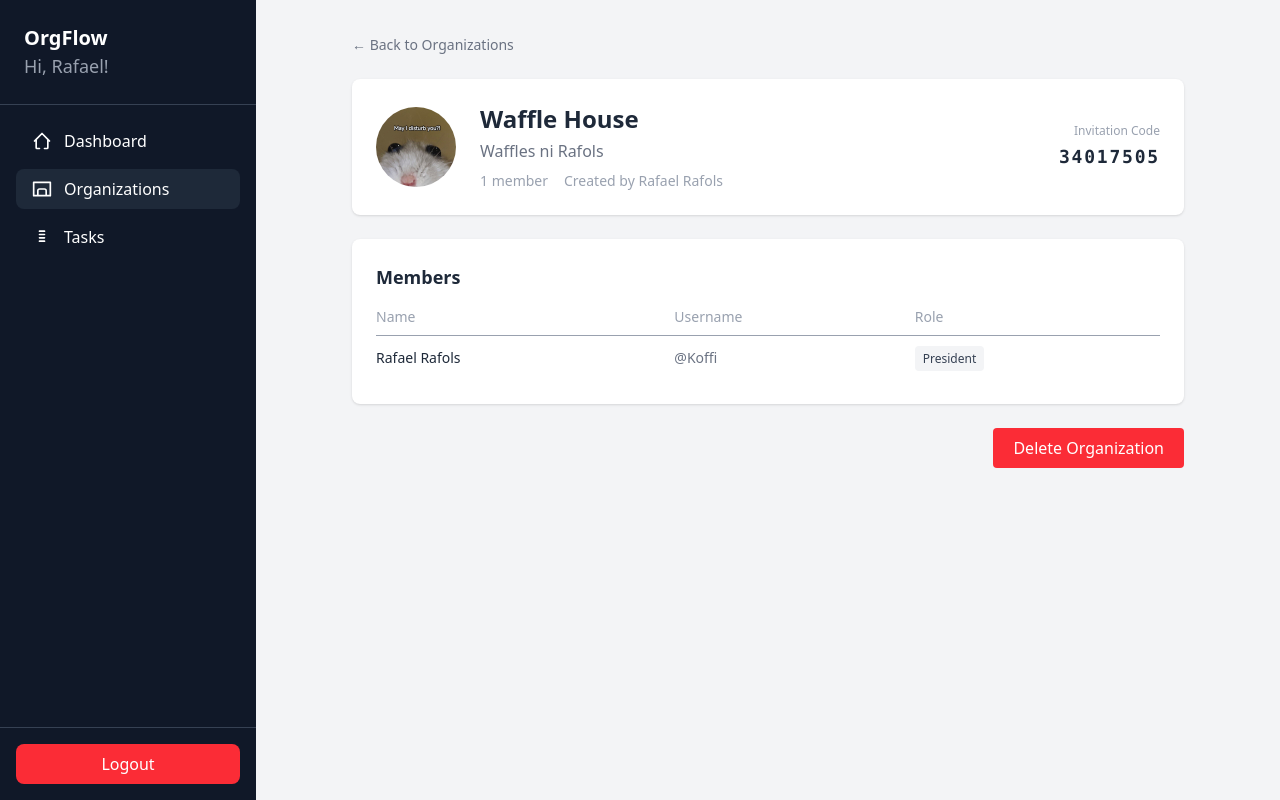
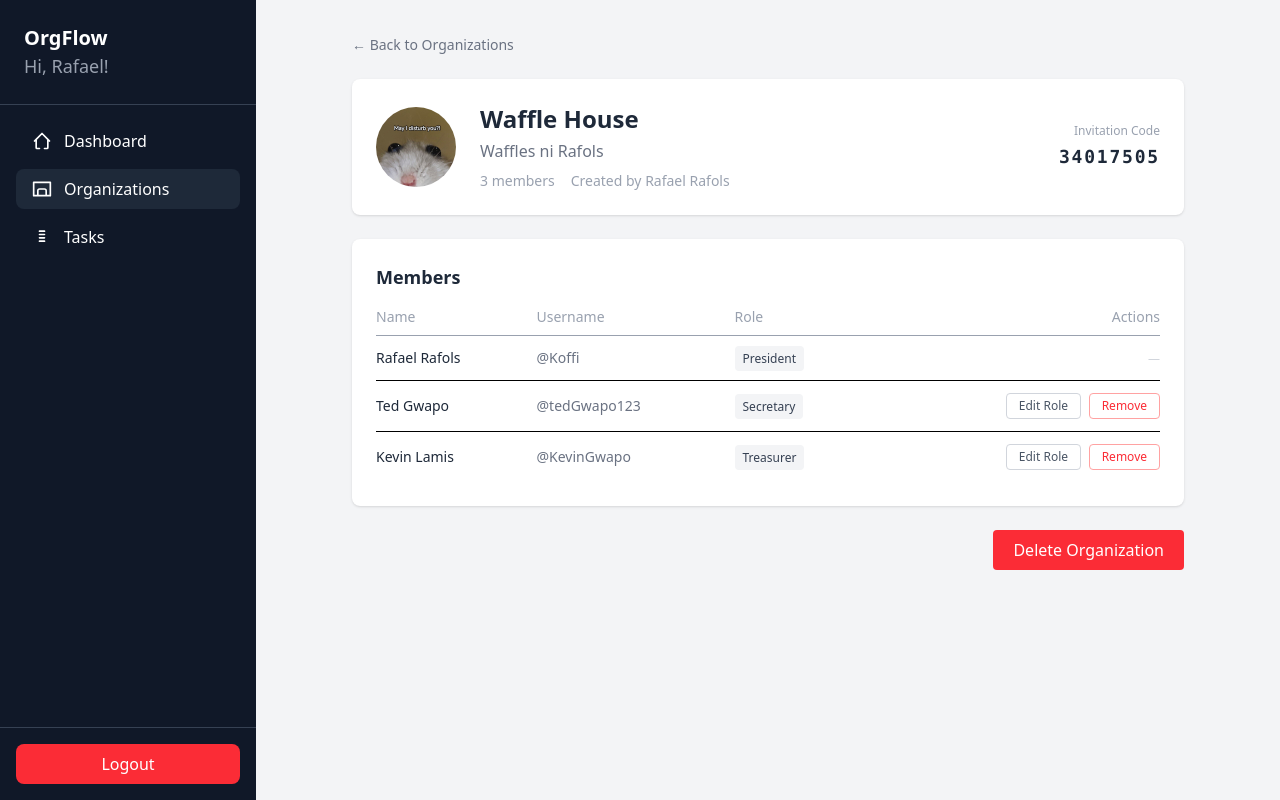
Before and after one commit to CoconatsuMiru/emergingTrendsFinalProject, a Django app: page /organizations/3/ in a window 1280 px wide. Run offline with Django 5.2, Linux system fonts and the light colour scheme; a user stored in the database is signed in; data comes from the database, SQL or seed files in the repository; some libraries are stand-ins or nearby versions.

Commit message:
Organizations is working

```diff
--- a/clubManagement/templates/organization_detail.html
+++ b/clubManagement/templates/organization_detail.html
@@ -5,19 +5,25 @@
 {% block content %}
 <div class="w-full max-w-4xl mx-auto p-8">
 
-  <!-- BACK BUTTON -->
   <a href="{% url 'organizations' %}" class="text-sm text-gray-500 hover:text-gray-800 mb-6 inline-block">&larr; Back to Organizations</a>
+
+  {% if messages %}
+  <div class="mb-4 space-y-2">
+    {% for message in messages %}
+    <div class="px-5 py-3 rounded text-sm text-white {% if message.tags == 'error' %}bg-red-500{% else %}bg-green-500{% endif %}">
+      {{ message }}
+    </div>
+    {% endfor %}
+  </div>
+  {% endif %}
 
   <!-- HEADER CARD -->
   <div class="bg-white rounded-lg shadow-sm p-6 mb-6 flex items-center gap-6">
     {% if org.logo %}
     <img src="{{ org.logo.url }}" alt="{{ org.name }} logo" class="w-20 h-20 rounded-full object-cover flex-shrink-0" />
     {% else %}
-    <div class="w-20 h-20 rounded-full bg-gray-200 flex items-center justify-center text-4xl flex-shrink-0">
-      🏢
-    </div>
+    <div class="w-20 h-20 rounded-full bg-gray-200 flex items-center justify-center text-4xl flex-shrink-0">🏢</div>
     {% endif %}
-
     <div class="flex-1">
       <h1 class="text-2xl font-bold text-gray-800">{{ org.name }}</h1>
       <p class="text-gray-500 mt-1">{{ org.description }}</p>
@@ -26,8 +32,6 @@
         <span>Created by {{ org.owner.get_full_name|default:org.owner.username }}</span>
       </div>
     </div>
-
-    <!-- INVITATION CODE (visible to president only) -->
     {% if is_president %}
     <div class="text-right flex-shrink-0">
       <p class="text-xs text-gray-400 mb-1">Invitation Code</p>
@@ -39,13 +43,13 @@
   <!-- MEMBERS TABLE -->
   <div class="bg-white rounded-lg shadow-sm p-6">
     <h2 class="text-lg font-semibold text-gray-800 mb-4">Members</h2>
-
     <table class="w-full text-sm">
       <thead>
         <tr class="text-left text-gray-400 border-b">
           <th class="pb-2 font-medium">Name</th>
           <th class="pb-2 font-medium">Username</th>
           <th class="pb-2 font-medium">Role</th>
+          {% if is_president %}<th class="pb-2 font-medium text-right">Actions</th>{% endif %}
         </tr>
       </thead>
       <tbody>
@@ -54,17 +58,26 @@
           <td class="py-3 text-gray-800">{{ membership.user.get_full_name|default:membership.user.username }}</td>
           <td class="py-3 text-gray-500">@{{ membership.user.username }}</td>
           <td class="py-3">
-            <span class="px-2 py-1 rounded text-xs bg-gray-100 text-gray-700">
-              {{ membership.get_role_display }}
-            </span>
+            <span class="px-2 py-1 rounded text-xs bg-gray-100 text-gray-700">{{ membership.get_role_display }}</span>
           </td>
+          {% if is_president %}
+          <td class="py-3 text-right">
+            {% if membership.role != 'PRES' %}
+            <button onclick="openEditModal('{{ membership.id }}', '{{ membership.user.get_full_name|default:membership.user.username }}', '{{ membership.role }}')"
+              class="text-xs px-3 py-1 rounded border border-gray-300 text-gray-600 hover:bg-gray-50 mr-1">Edit Role</button>
+            <button onclick="openKickModal('{{ membership.id }}', '{{ membership.user.get_full_name|default:membership.user.username }}')"
+              class="text-xs px-3 py-1 rounded border border-red-300 text-red-500 hover:bg-red-50">Remove</button>
+            {% else %}
+            <span class="text-xs text-gray-300">—</span>
+            {% endif %}
+          </td>
+          {% endif %}
         </tr>
         {% endfor %}
       </tbody>
     </table>
   </div>
 
-  <!-- DELETE BUTTON (president only) -->
   {% if is_president %}
   <div class="flex justify-end mt-6">
     <button onclick="openDeleteModal()" class="px-5 py-2 bg-red-500 text-white rounded hover:bg-red-600">
@@ -75,38 +88,102 @@
 
 </div>
 
-<!-- DELETE CONFIRMATION MODAL -->
 {% if is_president %}
+<!-- EDIT ROLE MODAL -->
+<div id="editModal" class="hidden fixed inset-0 backdrop-blur-sm bg-white/10 flex items-center justify-center z-50">
+  <div class="bg-white rounded-lg shadow-lg w-full max-w-md p-6">
+    <div class="flex justify-between items-center mb-4">
+      <h2 class="text-xl font-semibold text-gray-800">Edit Role</h2>
+      <button onclick="closeEditModal()" class="text-gray-400 hover:text-gray-600 text-2xl leading-none">&times;</button>
+    </div>
+    <p class="text-gray-500 mb-4">Change role for <span id="editMemberName" class="font-semibold text-gray-800"></span></p>
+    <form method="POST" action="{% url 'edit_member_role' org.id %}">
+      {% csrf_token %}
+      <input type="hidden" name="membership_id" id="editMembershipId" />
+      <div class="mb-4">
+        <label class="block text-sm font-medium text-gray-700 mb-1">Role</label>
+        <select name="role" id="editRoleSelect" class="w-full border border-gray-300 rounded px-4 py-2 focus:outline-none focus:ring-2 focus:ring-gray-400">
+          {% if org.has_two_vp %}
+            <option value="VPI">Vice President Internal</option>
+            <option value="VPE">Vice President External</option>
+          {% else %}
+            <option value="VP">Vice President</option>
+          {% endif %}
+          <option value="SEC">Secretary</option>
+          <option value="TRE">Treasurer</option>
+          <option value="MEM">Member</option>
+        </select>
+      </div>
+      <div class="flex justify-end gap-3">
+        <button type="button" onclick="closeEditModal()" class="px-5 py-2 border rounded text-gray-700 hover:bg-gray-50">Cancel</button>
+        <button type="submit" class="px-5 py-2 bg-gray-900 text-white rounded hover:bg-black">Save</button>
+      </div>
+    </form>
+  </div>
+</div>
+
+<!-- KICK MEMBER MODAL -->
+<div id="kickModal" class="hidden fixed inset-0 backdrop-blur-sm bg-white/10 flex items-center justify-center z-50">
+  <div class="bg-white rounded-lg shadow-lg w-full max-w-md p-6">
+    <div class="flex justify-between items-center mb-4">
+      <h2 class="text-xl font-semibold text-gray-800">Remove Member</h2>
+      <button onclick="closeKickModal()" class="text-gray-400 hover:text-gray-600 text-2xl leading-none">&times;</button>
+    </div>
+    <p class="text-gray-500 mb-2">Are you sure you want to remove <span id="kickMemberName" class="font-semibold text-gray-800"></span>?</p>
+    <p class="text-sm text-red-400 mb-6">They will lose access to this organization.</p>
+    <form method="POST" action="{% url 'kick_member' org.id %}">
+      {% csrf_token %}
+      <input type="hidden" name="membership_id" id="kickMembershipId" />
+      <div class="flex justify-end gap-3">
+        <button type="button" onclick="closeKickModal()" class="px-5 py-2 border rounded text-gray-700 hover:bg-gray-50">Cancel</button>
+        <button type="submit" class="px-5 py-2 bg-red-500 text-white rounded hover:bg-red-600">Remove</button>
+      </div>
+    </form>
+  </div>
+</div>
+
+<!-- DELETE ORGANIZATION MODAL -->
 <div id="deleteModal" class="hidden fixed inset-0 backdrop-blur-sm bg-white/10 flex items-center justify-center z-50">
   <div class="bg-white rounded-lg shadow-lg w-full max-w-md p-6">
     <div class="flex justify-between items-center mb-4">
       <h2 class="text-xl font-semibold text-gray-800">Delete Organization</h2>
       <button onclick="closeDeleteModal()" class="text-gray-400 hover:text-gray-600 text-2xl leading-none">&times;</button>
     </div>
-
     <p class="text-gray-500 mb-2">Are you sure you want to delete <span class="font-semibold text-gray-800">{{ org.name }}</span>?</p>
     <p class="text-sm text-red-400 mb-6">This action cannot be undone. All members will be removed.</p>
-
     <div class="flex justify-end gap-3">
-      <button onclick="closeDeleteModal()" class="px-5 py-2 border rounded text-gray-700 hover:bg-gray-50">
-        Cancel
-      </button>
+      <button onclick="closeDeleteModal()" class="px-5 py-2 border rounded text-gray-700 hover:bg-gray-50">Cancel</button>
       <form method="POST" action="{% url 'delete_organization' org.id %}">
         {% csrf_token %}
-        <button type="submit" class="px-5 py-2 bg-red-500 text-white rounded hover:bg-red-600">
-          Yes, Delete
-        </button>
+        <button type="submit" class="px-5 py-2 bg-red-500 text-white rounded hover:bg-red-600">Yes, Delete</button>
       </form>
     </div>
   </div>
 </div>
 
 <script>
+  function openEditModal(membershipId, name, currentRole) {
+    document.getElementById('editMembershipId').value = membershipId;
+    document.getElementById('editMemberName').textContent = name;
+    document.getElementById('editRoleSelect').value = currentRole;
+    document.getElementById('editModal').classList.remove('hidden');
+  }
+  function closeEditModal() { document.getElementById('editModal').classList.add('hidden'); }
+
+  function openKickModal(membershipId, name) {
+    document.getElementById('kickMembershipId').value = membershipId;
+    document.getElementById('kickMemberName').textContent = name;
+    document.getElementById('kickModal').classList.remove('hidden');
+  }
+  function closeKickModal() { document.getElementById('kickModal').classList.add('hidden'); }
+
   function openDeleteModal() { document.getElementById('deleteModal').classList.remove('hidden'); }
   function closeDeleteModal() { document.getElementById('deleteModal').classList.add('hidden'); }
 
-  document.getElementById('deleteModal').addEventListener('click', function (e) {
-    if (e.target === this) closeDeleteModal();
+  ['editModal', 'kickModal', 'deleteModal'].forEach(id => {
+    document.getElementById(id).addEventListener('click', function(e) {
+      if (e.target === this) this.classList.add('hidden');
+    });
   });
 </script>
 {% endif %}
--- a/clubManagement/urls.py
+++ b/clubManagement/urls.py
@@ -13,9 +13,12 @@ urlpatterns = [
     path('organizations/', views.organizations, name='organizations'),
     path('organizations/<int:org_id>/', views.organization_detail, name='organization_detail'),
     path('organizations/<int:org_id>/delete/', views.delete_organization, name='delete_organization'),
+    path('organizations/<int:org_id>/edit-member/', views.edit_member_role, name='edit_member_role'),
+    path('organizations/<int:org_id>/kick-member/', views.kick_member, name='kick_member'),
     path('tasks/', views.tasks, name='tasks'),
 
     path('create-org/', views.create_organization, name='create_organization'),
+    path('join-org/', views.join_organization, name='join_organization'),
     path('add-member/<int:org_id>/', views.add_member, name='add_member'),
     path('remove-member/<int:org_id>/<int:user_id>/', views.remove_member, name='remove_member'),
 
--- a/clubManagement/views.py
+++ b/clubManagement/views.py
@@ -15,15 +15,12 @@ def login_view(request):
     if request.method == "POST":
         username = request.POST.get("username")
         password = request.POST.get("password")
-
         user = authenticate(request, username=username, password=password)
-
         if user is not None:
             auth_login(request, user)
             return redirect("dashboard")
         else:
             messages.error(request, "Invalid username or password")
-
     return render(request, "login.html")
 
 
@@ -50,7 +47,6 @@ def signUp(request):
             )
             messages.success(request, "Account created successfully")
             return redirect("login")
-
     return render(request, "signup.html")
 
 
@@ -63,12 +59,30 @@ def dashboard(request):
     })
 
 
+def is_president(user, organization):
+    return Membership.objects.filter(
+        user=user, organization=organization, role="PRES"
+    ).exists()
+
+
 def is_big_four(user, organization):
     return Membership.objects.filter(
         user=user,
         organization=organization,
-        role__in=["PRES", "VPI", "VPE", "SEC", "TRE"]
+        role__in=["PRES", "VP", "VPI", "VPE", "SEC", "TRE"]
     ).exists()
+
+
+EXCLUSIVE_ROLES = ["VP", "VPI", "VPE", "SEC", "TRE"]
+
+
+def role_is_taken(role, organization, exclude_membership_id=None):
+    if role not in EXCLUSIVE_ROLES:
+        return False
+    qs = Membership.objects.filter(organization=organization, role=role)
+    if exclude_membership_id:
+        qs = qs.exclude(id=exclude_membership_id)
+    return qs.exists()
 
 
 @login_required
@@ -84,14 +98,10 @@ def organizations(request):
 def organization_detail(request, org_id):
     org = get_object_or_404(Organization, id=org_id)
     members = Membership.objects.filter(organization=org).select_related("user")
-    is_president = Membership.objects.filter(
-        user=request.user, organization=org, role="PRES"
-    ).exists()
-
     return render(request, "organization_detail.html", {
         "org": org,
         "members": members,
-        "is_president": is_president,
+        "is_president": is_president(request.user, org),
         "active_page": "organizations"
     })
 
@@ -101,13 +111,12 @@ def create_organization(request):
     if request.method == "POST":
         name = request.POST.get("name")
         description = request.POST.get("description", "")
-        has_vp = request.POST.get("has_vp") == "on"
+        has_two_vp = request.POST.get("has_two_vp") == "on"
         logo = request.FILES.get("logo")
-
         org = Organization.objects.create(
             name=name,
             description=description,
-            has_vp=has_vp,
+            has_two_vp=has_two_vp,
             logo=logo,
             owner=request.user
         )
@@ -116,11 +125,79 @@ def create_organization(request):
 
 
 @login_required
+def join_organization(request):
+    if request.method == "POST":
+        code = request.POST.get("invitation_code", "").strip().upper()
+        try:
+            org = Organization.objects.get(invitation_code=code)
+        except Organization.DoesNotExist:
+            messages.error(request, "Invalid invitation code. Please try again.")
+            return redirect("organizations")
+
+        if Membership.objects.filter(user=request.user, organization=org).exists():
+            messages.error(request, "You are already a member of this organization.")
+            return redirect("organizations")
+
+        Membership.objects.create(user=request.user, organization=org, role="MEM")
+        messages.success(request, f"You have successfully joined {org.name}!")
+    return redirect("organizations")
+
+
+@login_required
+def edit_member_role(request, org_id):
+    org = get_object_or_404(Organization, id=org_id)
+    if not is_president(request.user, org):
+        messages.error(request, "You do not have permission to do this.")
+        return redirect("organization_detail", org_id=org_id)
+
+    if request.method == "POST":
+        membership_id = request.POST.get("membership_id")
+        role = request.POST.get("role")
+        membership = get_object_or_404(Membership, id=membership_id, organization=org)
+
+        if membership.role == "PRES":
+            messages.error(request, "Cannot change the President's role.")
+            return redirect("organization_detail", org_id=org_id)
+
+        if role_is_taken(role, org, exclude_membership_id=membership.id):
+            role_display = dict(Membership.ROLE_CHOICES).get(role, role)
+            messages.error(request, f"The {role_display} position is already assigned to another member.")
+            return redirect("organization_detail", org_id=org_id)
+
+        membership.role = role
+        membership.save()
+        messages.success(request, f"{membership.user.username}'s role updated to {dict(Membership.ROLE_CHOICES).get(role)}.")
+
+    return redirect("organization_detail", org_id=org_id)
+
+
+@login_required
+def kick_member(request, org_id):
+    org = get_object_or_404(Organization, id=org_id)
+    if not is_president(request.user, org):
+        messages.error(request, "You do not have permission to do this.")
+        return redirect("organization_detail", org_id=org_id)
+
+    if request.method == "POST":
+        membership_id = request.POST.get("membership_id")
+        membership = get_object_or_404(Membership, id=membership_id, organization=org)
+
+        if membership.role == "PRES":
+            messages.error(request, "Cannot remove the President.")
+            return redirect("organization_detail", org_id=org_id)
+
+        username = membership.user.username
+        membership.delete()
+        messages.success(request, f"{username} has been removed from the organization.")
+
+    return redirect("organization_detail", org_id=org_id)
+
+
+@login_required
 def add_member(request, org_id):
     org = get_object_or_404(Organization, id=org_id)
     if not is_big_four(request.user, org):
         return redirect("organizations")
-
     if request.method == "POST":
         username = request.POST.get("username")
         role = request.POST.get("role")
@@ -129,7 +206,6 @@ def add_member(request, org_id):
             Membership.objects.create(user=user, organization=org, role=role)
         except User.DoesNotExist:
             pass
-
     return redirect("organizations")
 
 
@@ -138,8 +214,15 @@ def remove_member(request, org_id, user_id):
     org = get_object_or_404(Organization, id=org_id)
     if not is_big_four(request.user, org):
         return redirect("organizations")
+    Membership.objects.filter(organization=org, user_id=user_id).delete()
+    return redirect("organizations")
 
-    Membership.objects.filter(organization=org, user_id=user_id).delete()
+
+@login_required
+def delete_organization(request, org_id):
+    org = get_object_or_404(Organization, id=org_id)
+    if request.method == "POST" and org.owner == request.user:
+        org.delete()
     return redirect("organizations")
 
 
@@ -155,11 +238,3 @@ def tasks(request):
 def logout_user(request):
     logout(request)
     return redirect("login")
-
-
-@login_required
-def delete_organization(request, org_id):
-    org = get_object_or_404(Organization, id=org_id)
-    if request.method == "POST" and org.owner == request.user:
-        org.delete()
-    return redirect("organizations")
--- a/theme/static/css/dist/styles.css
+++ b/theme/static/css/dist/styles.css
@@ -8,6 +8,8 @@
     --font-serif: ui-serif, Georgia, Cambria, "Times New Roman", Times, serif;
     --font-mono: ui-monospace, SFMono-Regular, Menlo, Monaco, Consolas, "Liberation Mono",
       "Courier New", monospace;
+    --color-red-50: oklch(97.1% 0.013 17.38);
+    --color-red-300: oklch(80.8% 0.114 19.571);
     --color-red-400: oklch(70.4% 0.191 22.216);
     --color-red-500: oklch(63.7% 0.237 25.331);
     --color-red-600: oklch(57.7% 0.245 27.325);
@@ -31,7 +33,6 @@
     --container-md: 28rem;
     --container-lg: 32rem;
     --container-4xl: 56rem;
-    --container-6xl: 72rem;
     --text-xs: 0.75rem;
     --text-xs--line-height: calc(1 / 0.75);
     --text-sm: 0.875rem;
@@ -225,6 +226,12 @@
   .start {
     inset-inline-start: var(--spacing);
   }
+  .top-4 {
+    top: calc(var(--spacing) * 4);
+  }
+  .right-4 {
+    right: calc(var(--spacing) * 4);
+  }
   .z-50 {
     z-index: 50;
   }
@@ -274,6 +281,9 @@
   .mt-auto {
     margin-top: auto;
   }
+  .mr-1 {
+    margin-right: calc(var(--spacing) * 1);
+  }
   .mb-1 {
     margin-bottom: calc(var(--spacing) * 1);
   }
@@ -292,8 +302,8 @@
   .mb-6 {
     margin-bottom: calc(var(--spacing) * 6);
   }
-  .mb-8 {
-    margin-bottom: calc(var(--spacing) * 8);
+  .ml-6 {
+    margin-left: calc(var(--spacing) * 6);
   }
   .line-clamp-2 {
     overflow: hidden;
@@ -334,12 +344,6 @@
   .h-screen {
     height: 100vh;
   }
-  .max-h-screen {
-    max-height: 100vh;
-  }
-  .min-h-screen {
-    min-height: 100vh;
-  }
   .w-4 {
     width: calc(var(--spacing) * 4);
   }
@@ -363,9 +367,6 @@
   }
   .max-w-4xl {
     max-width: var(--container-4xl);
-  }
-  .max-w-6xl {
-    max-width: var(--container-6xl);
   }
   .max-w-lg {
     max-width: var(--container-lg);
@@ -461,8 +462,8 @@
   .border-gray-700 {
     border-color: var(--color-gray-700);
   }
-  .bg-black {
-    background-color: var(--color-black);
+  .border-red-300 {
+    border-color: var(--color-red-300);
   }
   .bg-blue-500 {
     background-color: var(--color-blue-500);
@@ -626,6 +627,9 @@
   .text-blue-500 {
     color: var(--color-blue-500);
   }
+  .text-gray-300 {
+    color: var(--color-gray-300);
+  }
   .text-gray-400 {
     color: var(--color-gray-400);
   }
@@ -649,6 +653,9 @@
   }
   .text-white {
     color: var(--color-white);
+  }
+  .uppercase {
+    text-transform: uppercase;
   }
   .accent-gray-900 {
     accent-color: var(--color-gray-900);
@@ -697,6 +704,11 @@
   @media (hover: hover) {
     .hover\:bg-green-600:hover {
       background-color: var(--color-green-600);
+    }
+  }
+  @media (hover: hover) {
+    .hover\:bg-red-50:hover {
+      background-color: var(--color-red-50);
     }
   }
   @media (hover: hover) {
```
Also changed, not shown: clubManagement/models.py (+7 -7 lines), clubManagement/templates/organizations.html (+29 -27 lines), clubManagement/migrations/0003_rename_has_vp_organization_has_two_vp_and_more.py (added), db.sqlite3, media/org_logos/doggo.jpg (added), media/org_logos/doggo_VcFS5rB.jpg (added).
